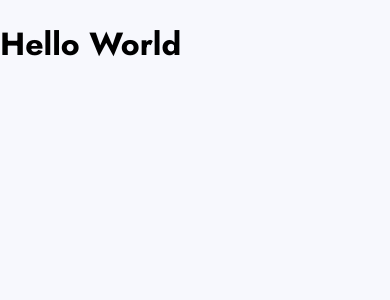
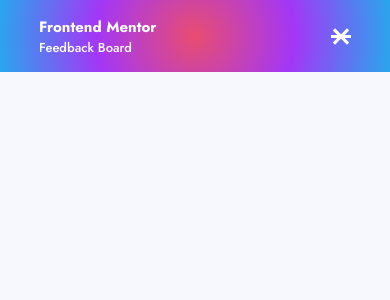
Before and after one commit to konradczarny02/feedback-app, a React (Create React App) app: page / in a window 390 px wide. Shown: the top 300 px of the page. Built offline with nearby package versions, Linux system fonts and the light colour scheme.

Commit message:
created navbar for mobile view

```diff
--- a/public/index.html
+++ b/public/index.html
@@ -5,7 +5,7 @@
     <link rel="icon" href="%PUBLIC_URL%/favicon.ico" />
     <link rel="preconnect" href="https://fonts.googleapis.com">
     <link rel="preconnect" href="https://fonts.gstatic.com" crossorigin>
-    <link href="https://fonts.googleapis.com/css2?family=Jost:wght@400;600;700&display=swap" rel="stylesheet">
+    <link href="https://fonts.googleapis.com/css2?family=Jost:wght@400;500;600;700&display=swap" rel="stylesheet">
     <meta name="viewport" content="width=device-width, initial-scale=1" />
     <meta name="theme-color" content="#000000" />
     <meta
--- a/src/App.tsx
+++ b/src/App.tsx
@@ -2,12 +2,13 @@ import React from 'react';
 import { ThemeProvider } from 'styled-components';
 import { GlobalStyles } from 'assets/styles/GlobalStyles';
 import { theme } from 'assets/styles/theme';
+import Navigation from 'components/organisms/Navigation/Navigation';
 
 const App = () => {
   return (
     <ThemeProvider theme={theme}>
       <GlobalStyles />
-      <h1>Hello World</h1>
+      <Navigation />
     </ThemeProvider>
   );
 };
--- a/src/assets/styles/GlobalStyles.ts
+++ b/src/assets/styles/GlobalStyles.ts
@@ -8,6 +8,8 @@ export const GlobalStyles = createGlobalStyle`
 
   *, *::after, *::before {
     box-sizing: inherit;
+    margin: 0;
+    padding: 0;
   }
 
   body {
--- /dev/null
+++ b/src/components/atoms/Hamburger/Hamburger.tsx
@@ -0,0 +1,46 @@
+import styled from 'styled-components';
+import { useState } from 'react';
+
+interface HamburgerInterface {
+  isOpen: boolean;
+}
+
+export const HamburgerWrapper = styled.div<HamburgerInterface>`
+  width: 20px;
+  height: 17px;
+  display: flex;
+  flex-direction: column;
+  justify-content: space-between;
+  cursor: pointer;
+  overflow: hidden;
+
+  div {
+    width: 100%;
+    height: 3px;
+    background-color: ${({ theme }) => theme.colors.white};
+  }
+
+  div:first-child {
+    transform: translateY(7px) rotate(45deg);
+  }
+
+  div:nth-child(2) {
+  }
+
+  div:last-child {
+    transform: translateY(-7px) rotate(-45deg);
+  }
+`;
+
+const Hamburger = () => {
+  const [isOpen, setIsOpen] = useState<boolean>(false);
+  return (
+    <HamburgerWrapper isOpen={isOpen}>
+      <div></div>
+      <div></div>
+      <div></div>
+    </HamburgerWrapper>
+  );
+};
+
+export default Hamburger;
--- /dev/null
+++ b/src/components/atoms/Name/Name.tsx
@@ -0,0 +1,25 @@
+import styled from 'styled-components';
+
+const Wrapper = styled.div`
+  h3 {
+    font-weight: 700;
+    font-size: ${({ theme }) => theme.fonts.paragraphRegular};
+    color: ${({ theme }) => theme.colors.white};
+  }
+  p {
+    font-weight: 500;
+    font-size: ${({ theme }) => theme.fonts.paragraphSmall};
+    color: ${({ theme }) => theme.colors.white};
+  }
+`;
+
+const Name = () => {
+  return (
+    <Wrapper>
+      <h3>Frontend Mentor</h3>
+      <p>Feedback Board</p>
+    </Wrapper>
+  );
+};
+
+export default Name;
--- /dev/null
+++ b/src/components/organisms/Navigation/Navigation.tsx
@@ -0,0 +1,24 @@
+import styled from 'styled-components';
+import Name from 'components/atoms/Name/Name';
+import Hamburger from 'components/atoms/Hamburger/Hamburger';
+
+export const NavWrapper = styled.nav`
+  padding: 16px 10%;
+  width: 100%;
+  height: 72px;
+  display: flex;
+  justify-content: space-between;
+  align-items: center;
+  background: radial-gradient(circle, rgba(232, 77, 112, 1) 0%, rgba(163, 55, 246, 1) 50%, rgba(40, 167, 237, 1) 100%);
+`;
+
+const Navigation = () => {
+  return (
+    <NavWrapper>
+      <Name />
+      <Hamburger />
+    </NavWrapper>
+  );
+};
+
+export default Navigation;
```
